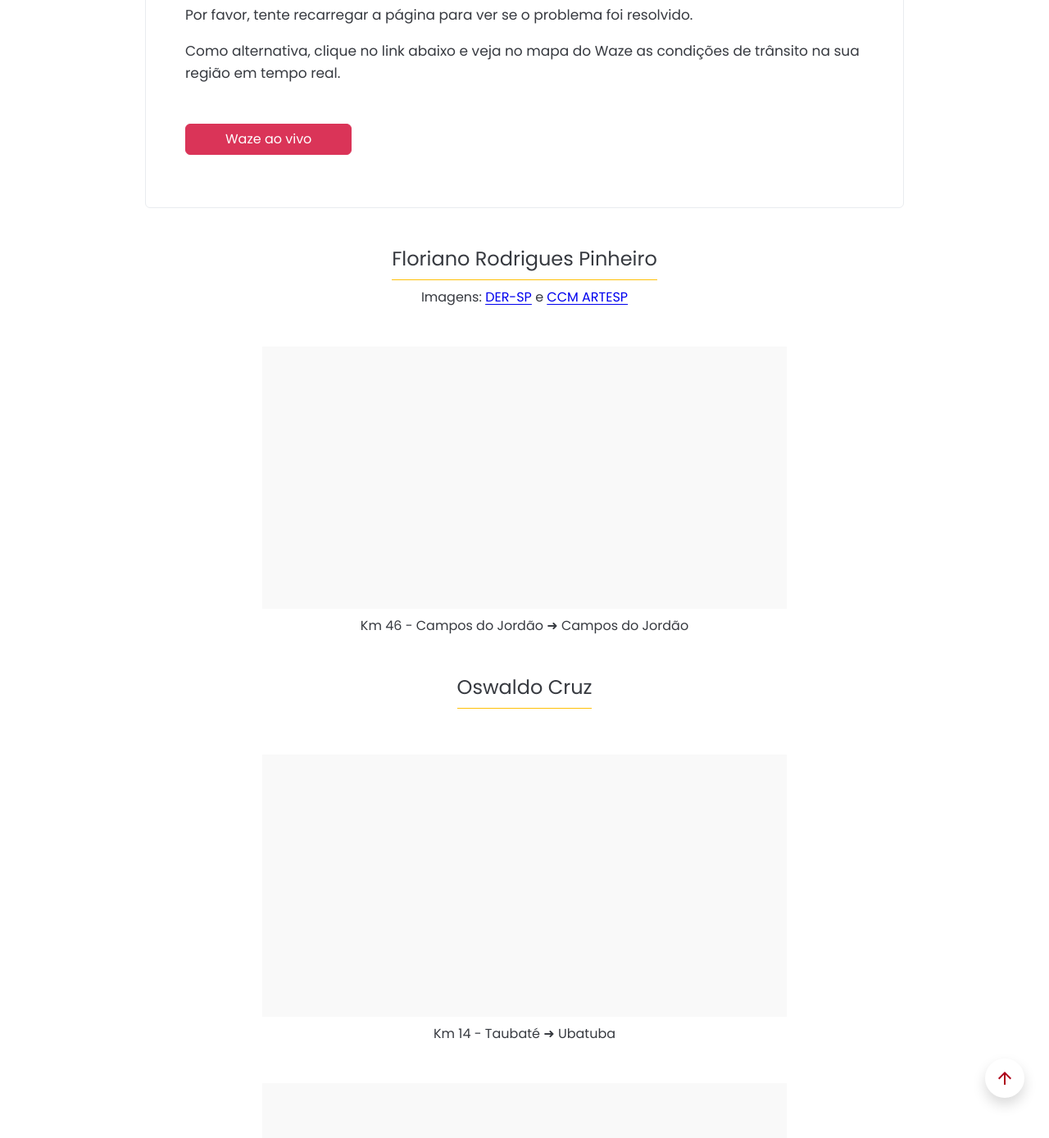
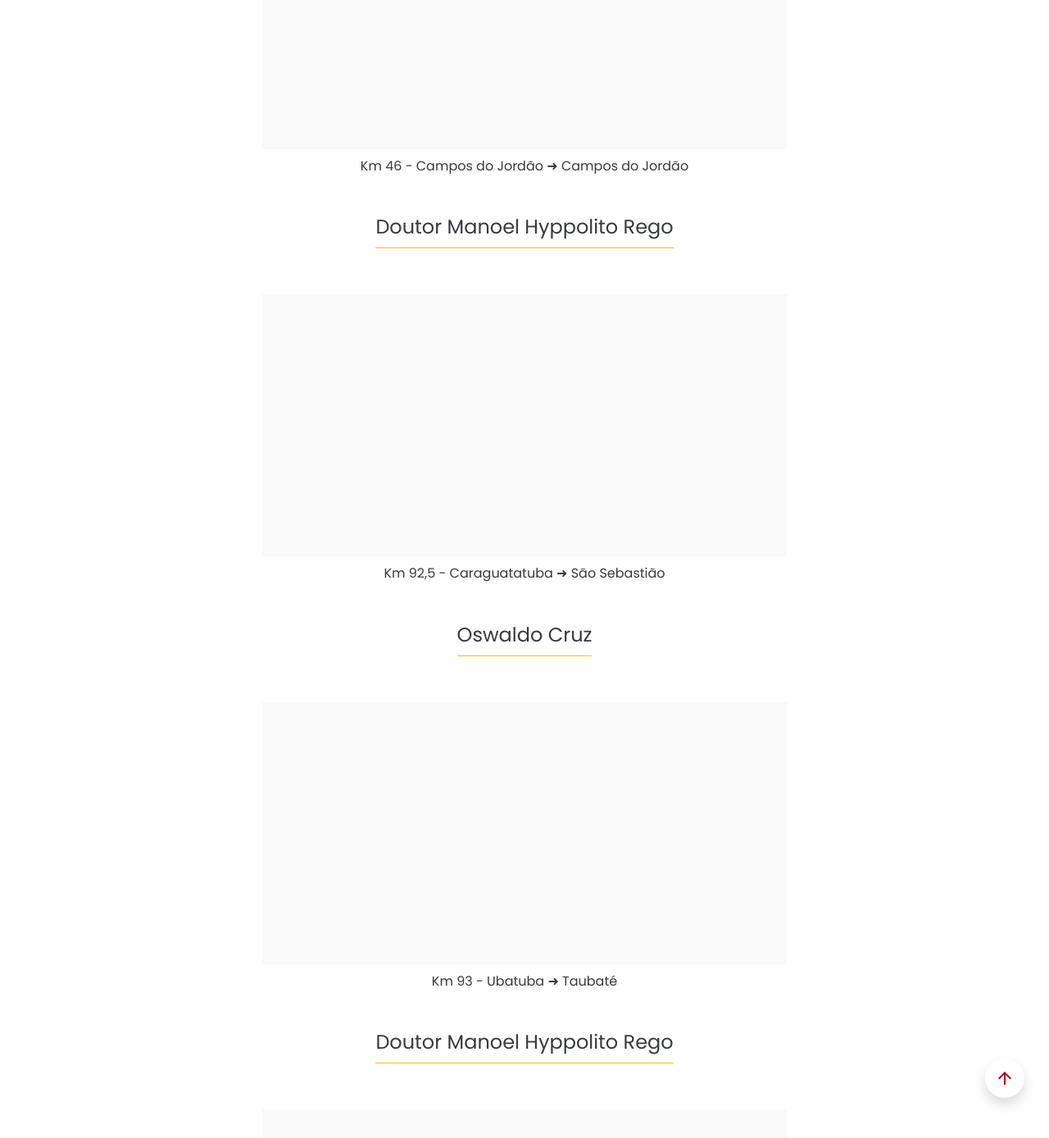
Before and after one commit to Sergio-Damm/transitoaovivo, a Jekyll site: the page built from pages/transito-sao-paulo/index.html, in a window 1280 px wide and 1400 px high, scrolled down 6372 px. Shown: the top 1389 px of the window at 82% size. Built offline with Jekyll 4.4.1, drawn with Linux system fonts in a browser that asks for light colours; comment, search, counter and statistics services are not loaded.

Commit message:
Cams correction Raposo and Oswaldo Cruz

```diff
--- a/js/main.js
+++ b/js/main.js
@@ -142,7 +142,7 @@
 document.addEventListener('DOMContentLoaded', () => {
     const hlsCams = [
         { id: 'video1', url: 'https://34.104.32.249.nip.io/SP123-KM046/stream.m3u8' },
-        { id: 'video2', url: 'https://34.104.32.249.nip.io/SP125-KM014/stream.m3u8' },
+        { id: 'video2', url: 'https://34.104.32.249.nip.io/SP055-KM092/stream.m3u8' },
         { id: 'video3', url: 'https://34.104.32.249.nip.io/SP125-KM093B/stream.m3u8' },
         { id: 'video4', url: 'https://34.104.32.249.nip.io/SP055-KM211A/stream.m3u8' }
     ];
--- a/pages/transito-sao-paulo/index.html
+++ b/pages/transito-sao-paulo/index.html
@@ -48,6 +48,7 @@
 				<h2 class="fs-4 hunderline">Raposo Tavares</h2>
 			</div>
 
+			<!--
 			<div class="img-wrapper">
 				<img alt="Rodovia Raposo Tavares - km 12" data-src="https://kapi.ecoviasraposocastello.com.br:9020/Camera/42_CAM42-SP270.jpg" width="640" height="480" class="img-fallback rounded mx-auto d-block img-fluid" />
                 	<div class="img-fallback-icon py-3">
@@ -59,6 +60,7 @@
 			<div class="pt-2 mb-5">
               	<p class="fs-6">Km 12</p>
 			</div>
+			-->
 
 			<div class="img-wrapper">
 				<img alt="Rodovia Raposo Tavares - km 17" data-src="https://kapi.ecoviasraposocastello.com.br:9020/Camera/43_CAM43-SP270.jpg" width="640" height="480" class="img-fallback rounded mx-auto d-block img-fluid" />
@@ -227,7 +229,7 @@
 			</div>
 
     		<div class="mb-5">
-				<h2 class="fs-4 hunderline">Oswaldo Cruz</h2>
+				<h2 class="fs-4 hunderline">Doutor Manoel Hyppolito Rego</h2>
 			</div>
 
 			<div class="img-wrapper">
@@ -239,7 +241,11 @@
 			</div>
 
 			<div class="pt-2 mb-5">
-				<p class="fs-6">Km 14 - Taubaté &#10140; Ubatuba</p>
+				<p class="fs-6">Km 92,5 - Caraguatatuba &#10140; São Sebastião</p>
+			</div>
+
+    		<div class="mb-5">
+				<h2 class="fs-4 hunderline">Oswaldo Cruz</h2>
 			</div>
 
 			<div class="img-wrapper">
```
